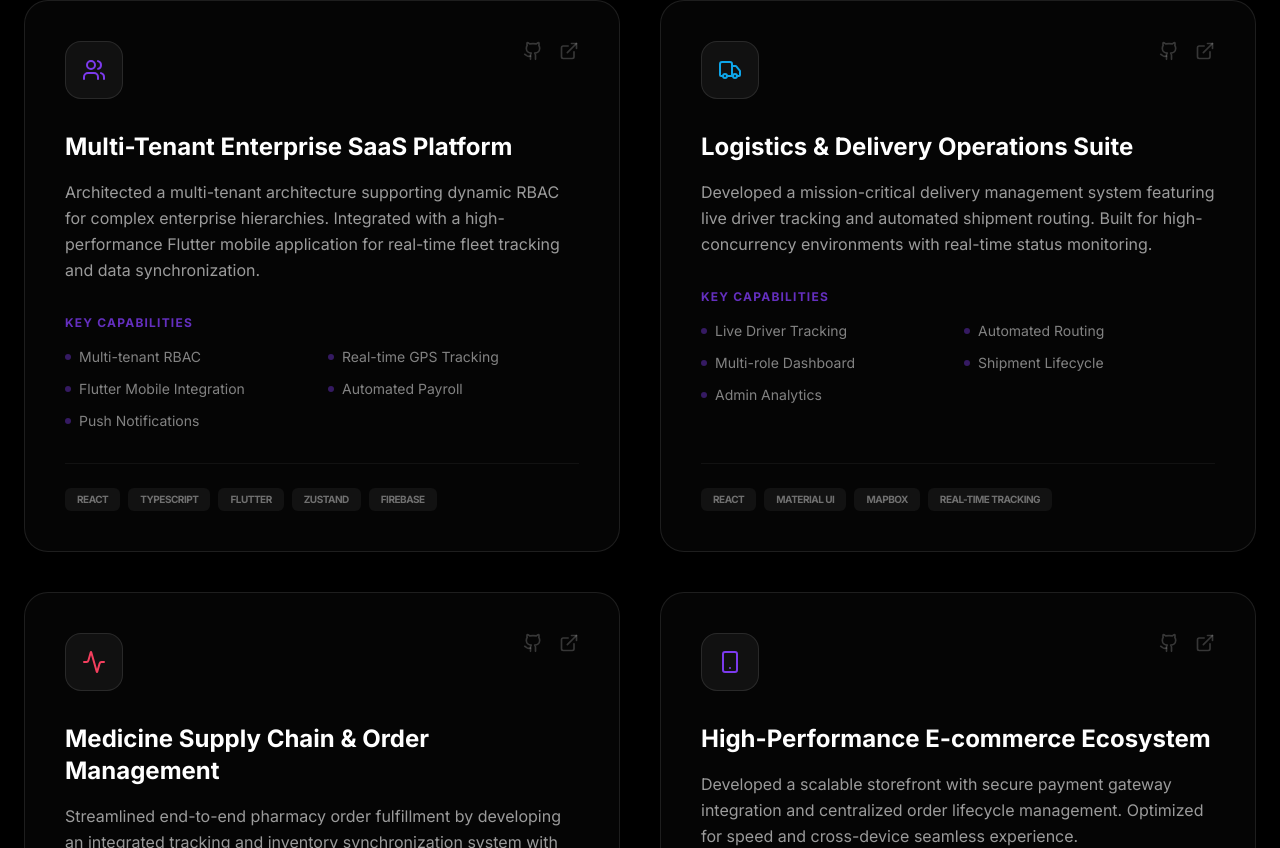
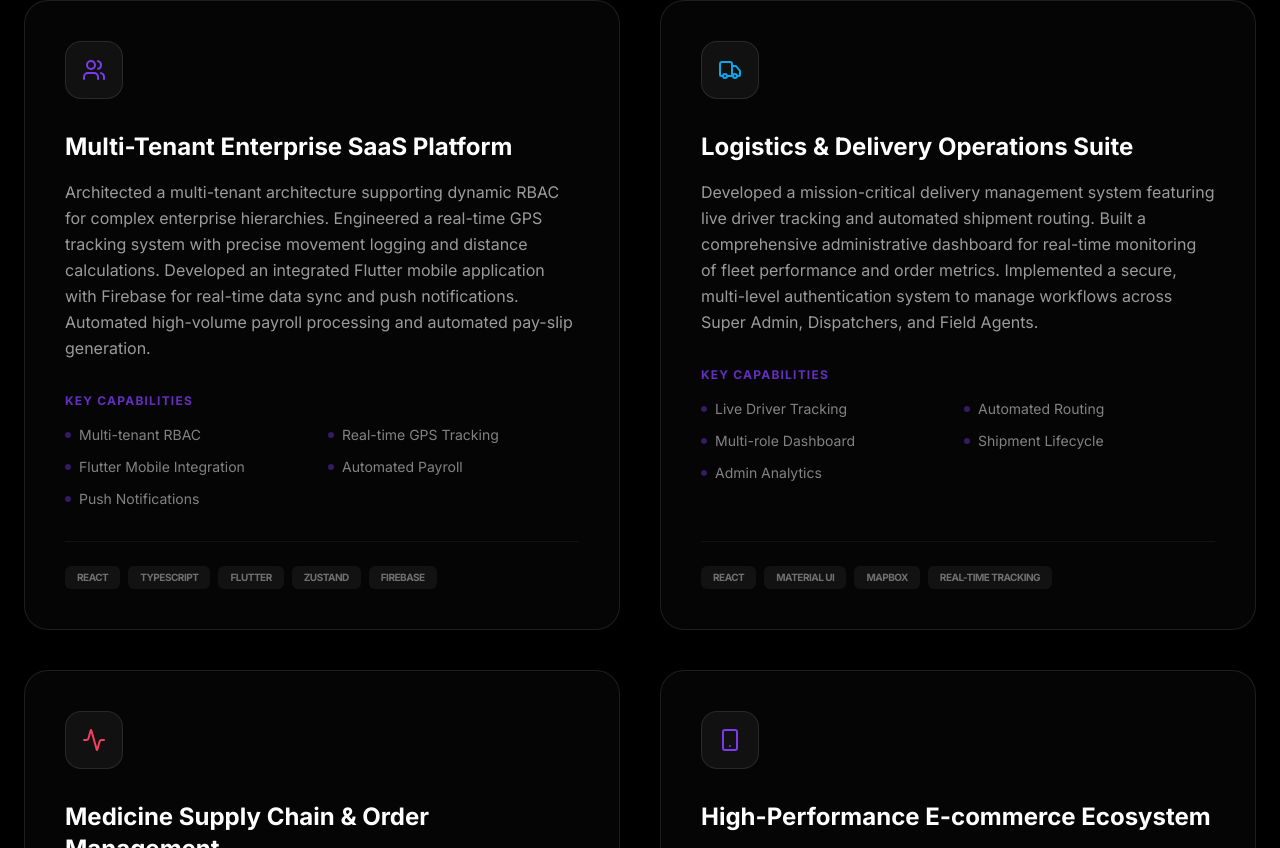
Before and after one commit to padmanaban701/Portfolio, a Next.js app: page / in a window 1280 px wide. Shown: the part 1132-1980 px from the top of the page. Built offline with nearby package versions, Linux system fonts and the light colour scheme.

Commit message:
Update portfolio content from resume and remove project social icons

```diff
--- a/src/components/Experience.tsx
+++ b/src/components/Experience.tsx
@@ -9,17 +9,17 @@ const Experience = () => {
       type: "Full-time",
       period: "Jun 2024 - Present",
       location: "Tiruppur, Tamil Nadu",
-      description: "Building responsive, user-friendly web apps with reusable components and optimized performance. Improved load times by 25% and boosted mobile engagement by 50%.",
-      skills: ["React.js", "JavaScript", "Tailwind CSS", "UI/UX"]
+      description: "Improved application load time by 25% using code splitting and asset optimization. Increased mobile engagement by 50% by implementing a mobile-first responsive design strategy. Implemented robust state management using Zustand and optimized data fetching with React Query. Built scalable UI components using React & Tailwind CSS for complex enterprise dashboards. Integrated GPS tracking and real-time features using Mapbox and WebSockets.",
+      skills: ["React.js", "Zustand", "React Query", "Tailwind CSS", "Mapbox API", "WebSockets"]
     },
     {
-      role: "Web Developer",
+      role: "Web Developer Intern",
       company: "DotWorld Technologies Pvt Ltd",
       type: "Internship",
       period: "Dec 2023 - Feb 2024",
       location: "Coimbatore, Tamil Nadu",
-      description: "Sharpening skills in GSAP, React, Javascript and Next.js. Contributed innovative solutions in a dynamic tech landscape.",
-      skills: ["GSAP", "React", "Next.js", "JavaScript"]
+      description: "Developed interactive UI components using HTML, CSS, and JavaScript. Implemented smooth scroll animations and micro-interactions using GSAP. Improved overall user experience by 20% through UI refactoring and feedback loops.",
+      skills: ["HTML/CSS", "JavaScript", "GSAP", "UI Refactoring"]
     }
   ];
 
--- a/src/components/Footer.tsx
+++ b/src/components/Footer.tsx
@@ -49,7 +49,6 @@ const Footer = () => {
         </div>
 
         <div className="pt-8 border-t border-white/5 flex flex-col md:flex-row justify-between items-center gap-4 text-white/30 text-xs">
-          <div>© 2024 Padmanaban. Built with Next.js & Tailwind CSS.</div>
           <div className="flex gap-6">
             <a href="#" className="hover:text-white transition-colors">Privacy Policy</a>
             <a href="#" className="hover:text-white transition-colors">Terms of Service</a>
--- a/src/components/Projects.tsx
+++ b/src/components/Projects.tsx
@@ -1,42 +1,39 @@
 'use client';
 
 import React, { useLayoutEffect, useRef } from 'react';
-import { ExternalLink, Truck, Activity, Calculator, Smartphone, Users } from 'lucide-react';
+import { Truck, Activity, Calculator, Smartphone, Users } from 'lucide-react';
 import gsap from 'gsap';
 import { ScrollTrigger } from 'gsap/ScrollTrigger';
 
 gsap.registerPlugin(ScrollTrigger);
 
-const Github = ({ size = 20, className = "" }) => (
-  <svg width={size} height={size} viewBox="0 0 24 24" fill="none" stroke="currentColor" strokeWidth="2" strokeLinecap="round" strokeLinejoin="round" className={className}><path d="M15 22v-4a4.8 4.8 0 0 0-1-3.5c3 0 6-2 6-5.5.08-1.25-.27-2.48-1-3.5.28-1.15.28-2.35 0-3.5 0 0-1 0-3 1.5-2.64-.5-5.36-.5-8 0C6 2 5 2 5 2c-.3 1.15-.3 2.35 0 3.5A5.403 5.403 0 0 0 4 9c0 3.5 3 5.5 6 5.5-.39.49-.68 1.05-.85 1.65-.17.6-.22 1.23-.15 1.85v4"/><path d="M9 18c-4.51 2-5-2-7-2"/></svg>
-);
 
 const projects = [
   {
     title: "Multi-Tenant Enterprise SaaS Platform",
     icon: <Users className="text-primary" />,
-    description: "Architected a multi-tenant architecture supporting dynamic RBAC for complex enterprise hierarchies. Integrated with a high-performance Flutter mobile application for real-time fleet tracking and data synchronization.",
+    description: "Architected a multi-tenant architecture supporting dynamic RBAC for complex enterprise hierarchies. Engineered a real-time GPS tracking system with precise movement logging and distance calculations. Developed an integrated Flutter mobile application with Firebase for real-time data sync and push notifications. Automated high-volume payroll processing and automated pay-slip generation.",
     tags: ["React", "TypeScript", "Flutter", "Zustand", "Firebase"],
     features: ["Multi-tenant RBAC", "Real-time GPS Tracking", "Flutter Mobile Integration", "Automated Payroll", "Push Notifications"]
   },
   {
     title: "Logistics & Delivery Operations Suite",
     icon: <Truck className="text-secondary" />,
-    description: "Developed a mission-critical delivery management system featuring live driver tracking and automated shipment routing. Built for high-concurrency environments with real-time status monitoring.",
+    description: "Developed a mission-critical delivery management system featuring live driver tracking and automated shipment routing. Built a comprehensive administrative dashboard for real-time monitoring of fleet performance and order metrics. Implemented a secure, multi-level authentication system to manage workflows across Super Admin, Dispatchers, and Field Agents.",
     tags: ["React", "Material UI", "Mapbox", "Real-time Tracking"],
     features: ["Live Driver Tracking", "Automated Routing", "Multi-role Dashboard", "Shipment Lifecycle", "Admin Analytics"]
   },
   {
     title: "Medicine Supply Chain & Order Management",
     icon: <Activity className="text-accent" />,
-    description: "Streamlined end-to-end pharmacy order fulfillment by developing an integrated tracking and inventory synchronization system with built-in hardware barcode scanner support.",
+    description: "Streamlined end-to-end pharmacy order fulfillment by developing an integrated tracking and inventory synchronization system. Enhanced operational efficiency by integrating barcode scanner support for rapid stock-in/stock-out processes. Designed a resilient order assignment engine that dynamically routes deliveries based on employee availability and proximity.",
     tags: ["React", "Material UI", "Inventory Sync", "Barcode Integration"],
     features: ["Inventory Tracking", "Barcode Scanner Support", "Dynamic Order Routing", "Vendor Management", "Role-based Workflow"]
   },
   {
     title: "High-Performance E-commerce Ecosystem",
     icon: <Smartphone className="text-primary" />,
-    description: "Developed a scalable storefront with secure payment gateway integration and centralized order lifecycle management. Optimized for speed and cross-device seamless experience.",
+    description: "Developed a scalable storefront with secure payment gateway integration and centralized order lifecycle management. Built an intuitive vendor administration panel for real-time inventory tracking, sales analytics, and customer management. Optimized frontend performance through asset caching and lazy loading, ensuring a seamless cross-device experience.",
     tags: ["React", "Next.js", "Payment Integration", "Perf Optimization"],
     features: ["Secure Payments", "Centralized Inventory", "Sales Analytics", "Asset Caching", "Lazy Loading"]
   }
@@ -81,10 +78,7 @@ const Projects = () => {
                 <div className="p-4 rounded-2xl bg-white/5 border border-white/10 group-hover:bg-primary/10 transition-colors">
                   {project.icon}
                 </div>
-                <div className="flex gap-4">
-                  <Github size={20} className="text-white/20 hover:text-white cursor-pointer" />
-                  <ExternalLink size={20} className="text-white/20 hover:text-white cursor-pointer" />
-                </div>
+
               </div>
 
               <h4 className="text-2xl font-bold mb-4 group-hover:text-primary transition-colors">{project.title}</h4>
```
